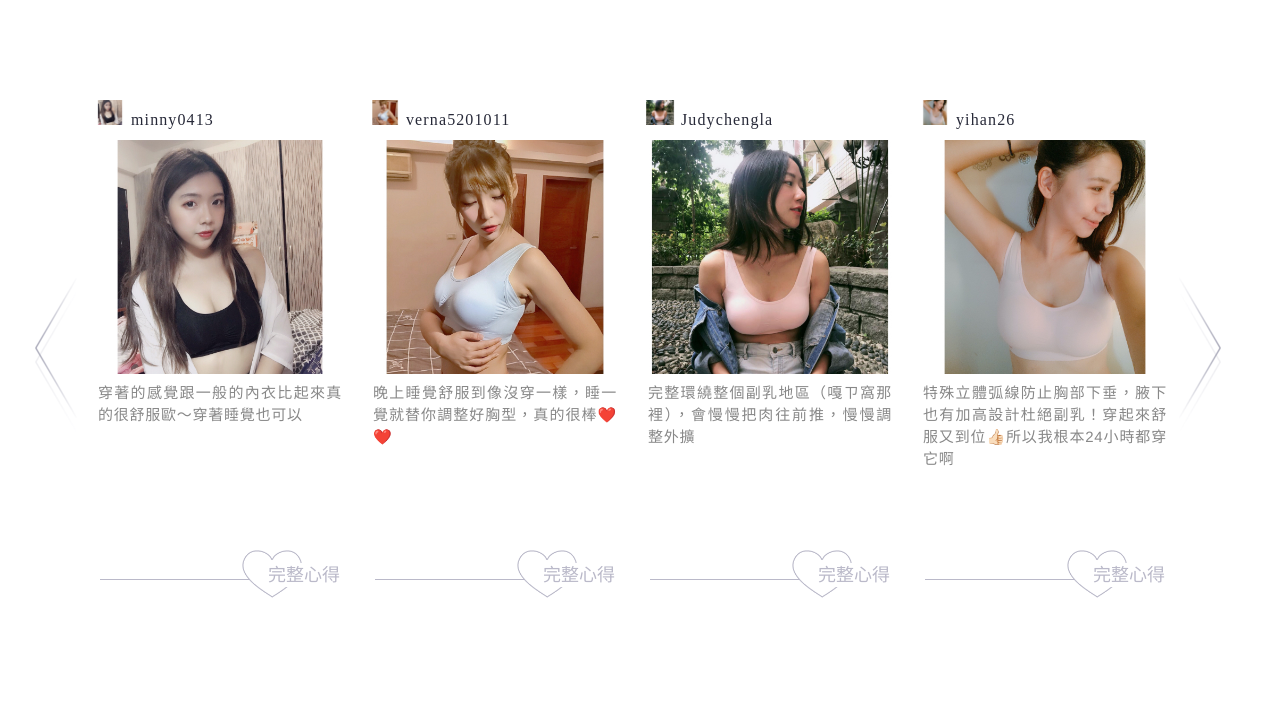
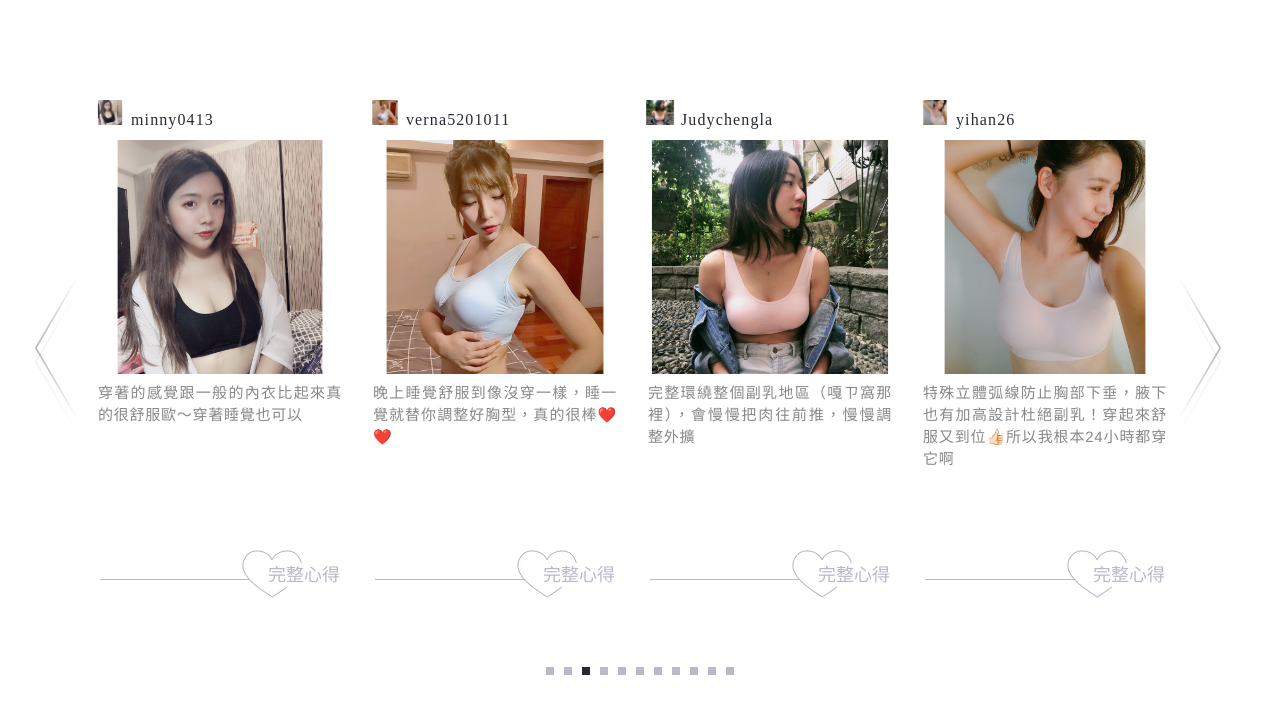
Before and after one commit to VIAGE-LP/ig_wall, a plain HTML site: page index.html in a window 1280 px wide. Drawn offline with nearby package versions, Linux system fonts and the light colour scheme; files that its build step writes are made by us from their sources; a web font is replaced by a local one.

Commit message:
20200415_RWD update_5

```diff
--- a/css/main.css
+++ b/css/main.css
@@ -475,7 +475,7 @@ option {
 
 #report {
   width: 100%;
-  /* height: 1058px; */
+  height: 1058px;
   padding-top: 80px;
   overflow: hidden;
 }
```
